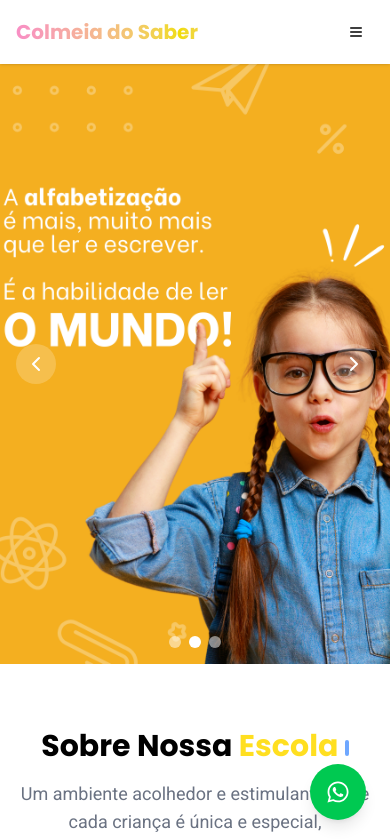
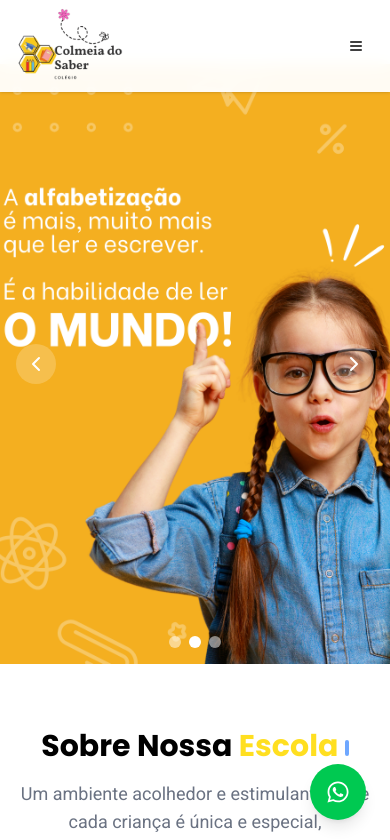
Before and after one commit to Michael-Reis/colmeia-do-saber, a Next.js app: page / in a window 390 px wide. Shown: the top 840 px of the page. Built offline with nearby package versions, Linux system fonts and the light colour scheme.

Commit message:
feat: adicionando o logo

```diff
--- a/components/navigation.tsx
+++ b/components/navigation.tsx
@@ -27,13 +27,18 @@ export function Navigation() {
   return (
     <nav className="fixed top-0 left-0 right-0 z-50 bg-white/95 backdrop-blur-sm shadow-sm">
       <div className="max-w-6xl mx-auto px-4">
-        <div className="flex items-center justify-between h-16">
+        <div className="flex items-center justify-between h-23">
           {/* Logo */}
           <div className="flex items-center gap-2">
-            <AnimatedGradientText className="font-heading font-bold text-xl" colorFrom="#F0DC00" colorTo="#FB26FF" >
+            <img
+              src="logo.png"
+              alt="logo"
+              className="h-20 md:h-20 lg:h-23 w-auto"
+            // style={{ maxHeight: "3rem" }}
+            />
+            {/* <AnimatedGradientText className="font-heading font-bold text-xl" colorFrom="#F0DC00" colorTo="#FB26FF" >
               Colmeia do Saber
-            </AnimatedGradientText>
-
+            </AnimatedGradientText> */}
           </div>
 
           {/* Desktop Menu */}
@@ -49,7 +54,7 @@ export function Navigation() {
               </a>
             ))}
             <Button
-              className="bg-yellow-300 text-black hover:bg-yellow-300 cursor-pointer"
+              className="bg-yellow-300 text-black hover:bg-yellow-300 sm:bg-yellow-300 sm:text-black cursor-pointer"
               onClick={() =>
                 window.location.href =
                 "https://api.whatsapp.com/send/?phone=551145655210&text&type=phone_number&app_absent=0"
@@ -82,7 +87,7 @@ export function Navigation() {
                   {item.label}
                 </a>
               ))}
-              <Button className="bg-primary text-primary-foreground hover:bg-primary/90 mt-2">Matricule-se</Button>
+              <Button className="bg-yellow-300 text-black hover:bg-yellow-300 sm:bg-yellow-300 sm:text-black cursor-pointer mt-2">Matricule-se</Button>
             </div>
           </div>
         )}
--- a/next.config.mjs
+++ b/next.config.mjs
@@ -1,5 +1,7 @@
 /** @type {import('next').NextConfig} */
 const nextConfig = {
+  output: "export",
+  // basePath: "/colmeia",
   eslint: {
     ignoreDuringBuilds: true,
   },
@@ -9,6 +11,6 @@ const nextConfig = {
   images: {
     unoptimized: true,
   },
-}
+};
 
-export default nextConfig
+export default nextConfig;
--- a/package.json
+++ b/package.json
@@ -3,7 +3,8 @@
   "version": "0.1.0",
   "private": true,
   "scripts": {
-    "build": "next build",
+  "build": "next build",
+  "export": "next export",
     "dev": "next dev",
     "lint": "next lint",
     "start": "next start"
```
Also changed, not shown: public/logo.png (added).
